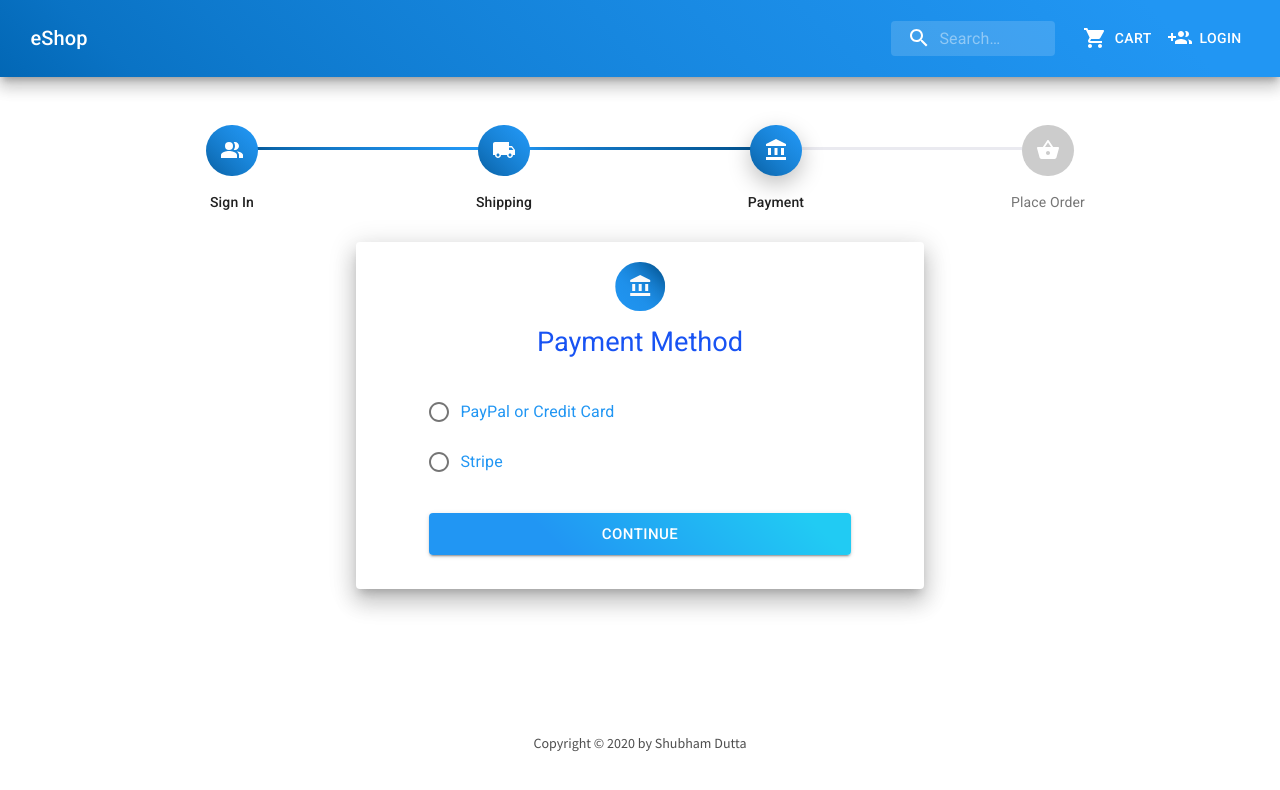
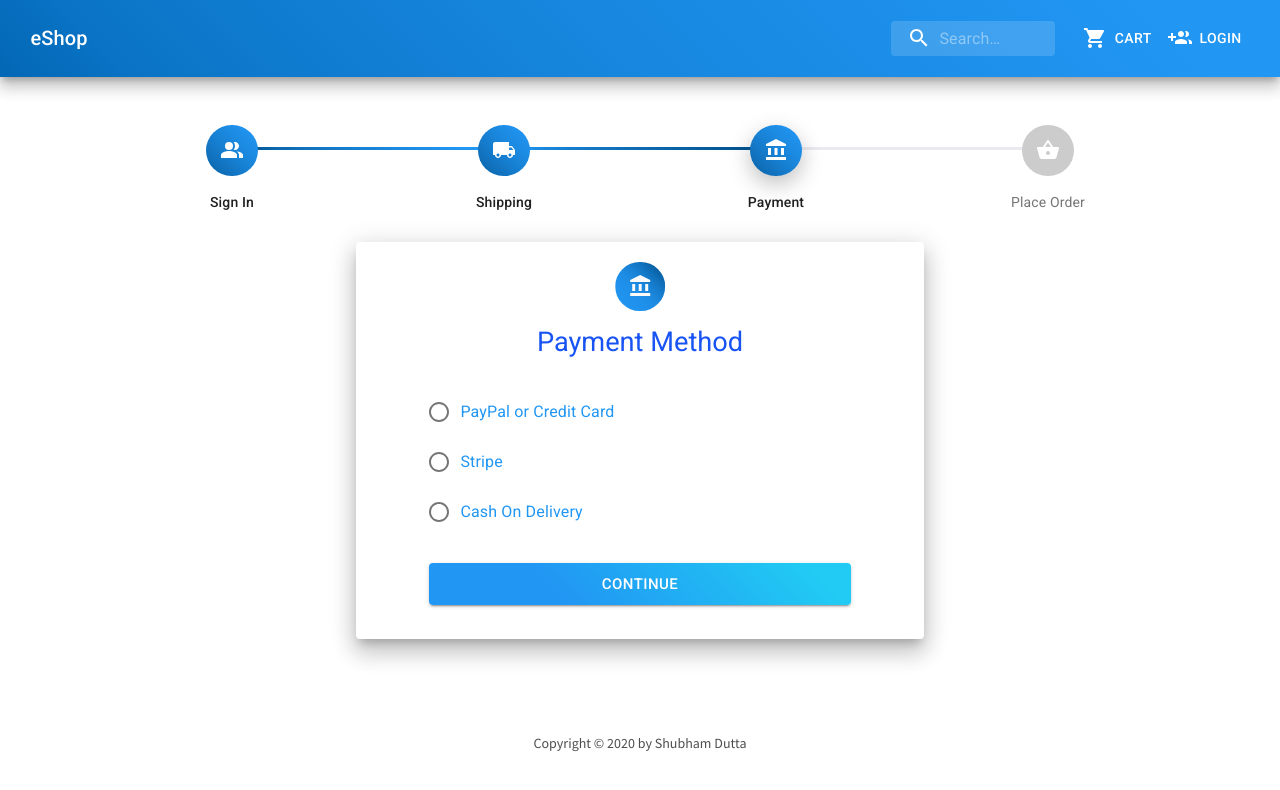
Before and after one commit to coincode7/Ecommerce-service, a React (Create React App) app in the folder frontend/: page /payment in a window 1280 px wide. Shown: the top 790 px of the page. Built offline with nearby package versions, Linux system fonts and the light colour scheme.

Commit message:
FRONTEND: Place Order Screen initialize

```diff
--- a/frontend/src/App.js
+++ b/frontend/src/App.js
@@ -10,6 +10,7 @@
 import ProfileScreen from "./screen/ProfileScreen";
 import ShippingScreen from "./screen/ShippingScreen";
 import PaymentMethod from "./screen/PaymentMethod";
+import PlaceOrderScreen from "./screen/PlaceOrderScreen";
 
 function App() {
   return (
@@ -25,6 +26,7 @@
           <Route path="/cart/:category?/:id?" component={CartScreen} />
           <Route path="/shipping" component={ShippingScreen} />
           <Route path="/payment" component={PaymentMethod} />
+          <Route path="/placeorder" component={PlaceOrderScreen} />
         </main>
         <Footer />
       </div>
--- a/frontend/src/screen/PaymentMethod.js
+++ b/frontend/src/screen/PaymentMethod.js
@@ -66,13 +66,18 @@
             >
               <FormControlLabel
                 value="PayPal or Credit Card"
-                control={<Radio />}
+                control={<Radio required />}
                 label="PayPal or Credit Card"
               />
               <FormControlLabel
                 value="Stripe"
-                control={<Radio />}
+                control={<Radio required />}
                 label="Stripe"
+              />
+              <FormControlLabel
+                value="Cash On Delivery"
+                control={<Radio required />}
+                label="Cash On Delivery"
               />
             </RadioGroup>
           </FormControl>
--- /dev/null
+++ b/frontend/src/screen/PlaceOrderScreen.js
@@ -0,0 +1,12 @@
+import React from "react";
+import CheckoutStepper from "../components/CheckoutStepper";
+
+const PlaceOrderScreen = () => {
+  return (
+    <>
+      <CheckoutStepper step={3} />
+    </>
+  );
+};
+
+export default PlaceOrderScreen;
```
